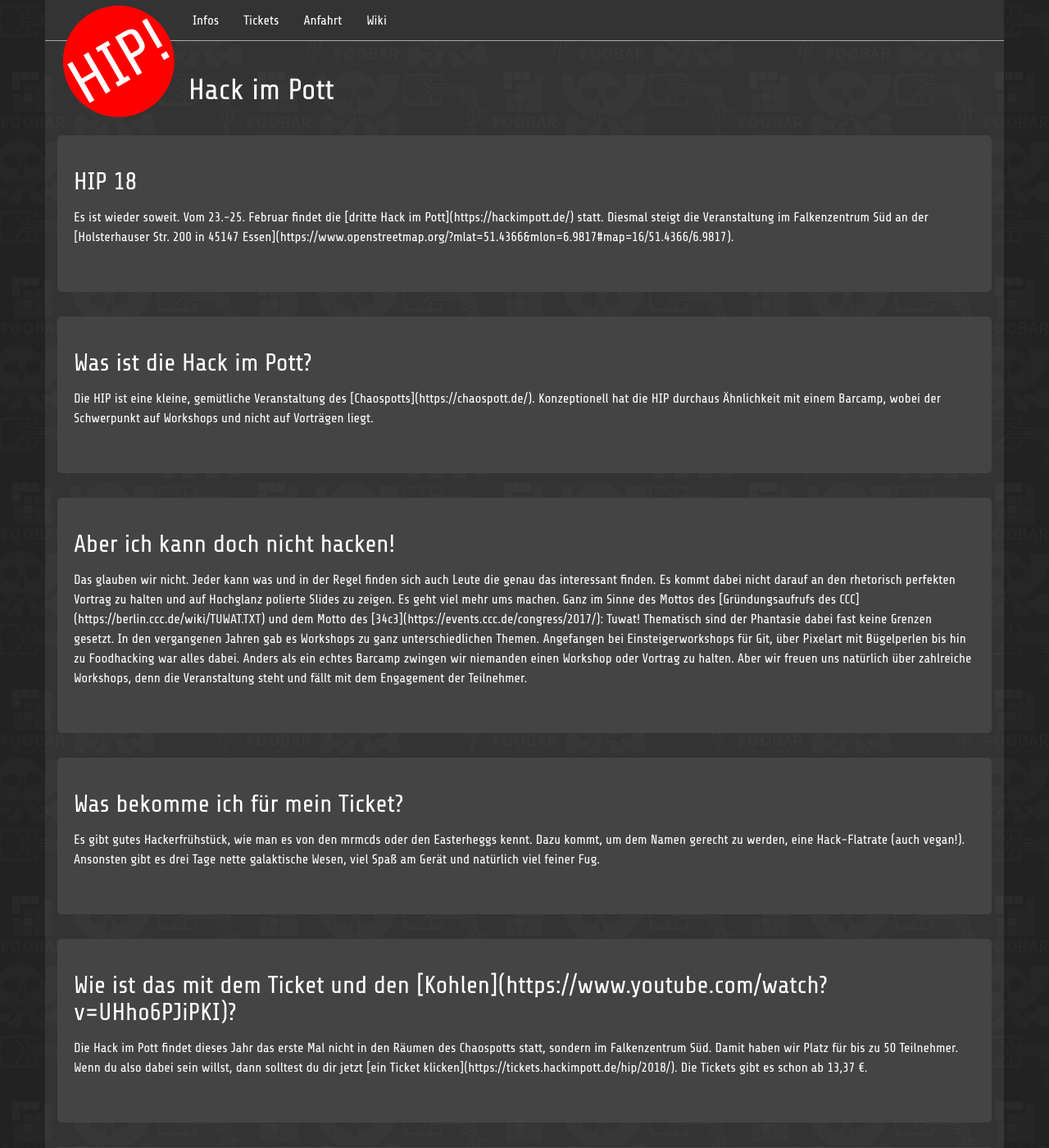
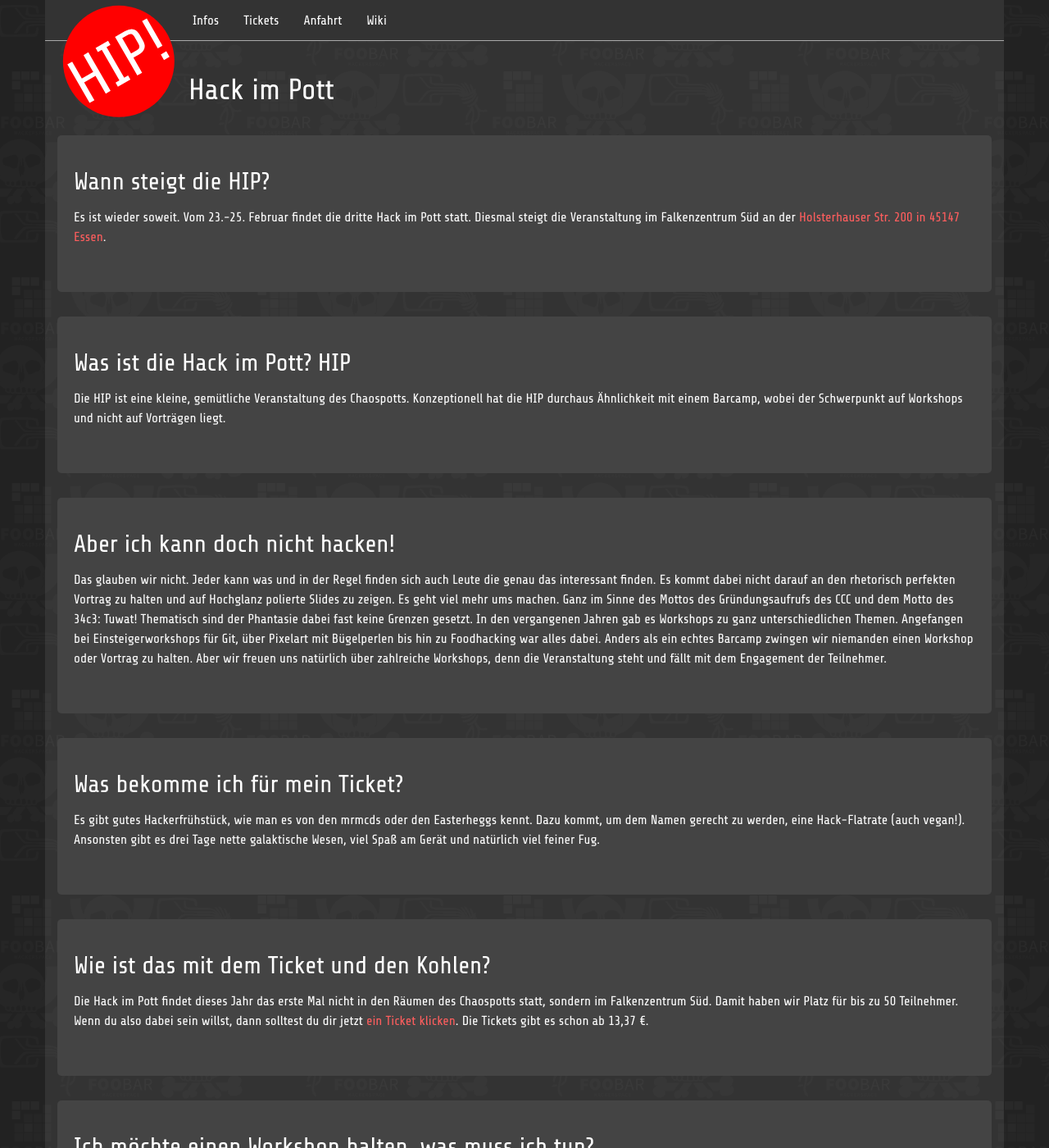
Before and after one commit to c3e/hip-site, a Jekyll site: the page built from infos.html, in a window 1280 px wide and 1400 px high. Shown: the whole window at 82% size. Built offline with Jekyll 4.4.1, drawn with Linux system fonts in a browser that asks for light colours.

Commit message:
fixed links

```diff
--- a/infos.html
+++ b/infos.html
@@ -8,19 +8,19 @@
 
 <div class="box">
     <h2>
-        HIP 18
+        Wann steigt die HIP?
     </h2>
     <p>
-        Es ist wieder soweit. Vom 23.-25. Februar findet die [dritte Hack im Pott](https://hackimpott.de/) statt. Diesmal steigt die Veranstaltung im Falkenzentrum Süd an der [Holsterhauser Str. 200 in 45147 Essen](https://www.openstreetmap.org/?mlat=51.4366&mlon=6.9817#map=16/51.4366/6.9817).
+        Es ist wieder soweit. Vom 23.-25. Februar findet die dritte Hack im Pott statt. Diesmal steigt die Veranstaltung im Falkenzentrum Süd an der <a href="https://www.openstreetmap.org/?mlat=51.4366&mlon=6.9817#map=16/51.4366/6.9817"> Holsterhauser Str. 200 in 45147 Essen</a>.
     </p>
 </div>
 
 <div class="box">
     <h2>
-        Was ist die Hack im Pott?
+        Was ist die Hack im Pott? HIP
     </h2>
     <p>
-        Die HIP ist eine kleine, gemütliche Veranstaltung des [Chaospotts](https://chaospott.de/). Konzeptionell hat die HIP durchaus Ähnlichkeit mit einem Barcamp, wobei der Schwerpunkt auf Workshops und nicht auf Vorträgen liegt.
+        Die HIP ist eine kleine, gemütliche Veranstaltung des Chaospotts. Konzeptionell hat die HIP durchaus Ähnlichkeit mit einem Barcamp, wobei der Schwerpunkt auf Workshops und nicht auf Vorträgen liegt.
     </p>
 </div>
 
@@ -29,7 +29,7 @@
         Aber ich kann doch nicht hacken!
     </h2>
     <p>
-        Das glauben wir nicht. Jeder kann was und in der Regel finden sich auch Leute die genau das interessant finden. Es kommt dabei nicht darauf an den rhetorisch perfekten Vortrag zu halten und auf Hochglanz polierte Slides zu zeigen. Es geht viel mehr ums machen. Ganz im Sinne des Mottos des [Gründungsaufrufs des CCC](https://berlin.ccc.de/wiki/TUWAT.TXT) und dem Motto des [34c3](https://events.ccc.de/congress/2017/): Tuwat! Thematisch sind der Phantasie dabei fast keine Grenzen gesetzt. In den vergangenen Jahren gab es  Workshops zu ganz unterschiedlichen Themen. Angefangen bei Einsteigerworkshops für Git, über Pixelart mit Bügelperlen bis hin zu Foodhacking war alles dabei. Anders als ein echtes Barcamp zwingen wir niemanden einen Workshop oder Vortrag zu halten. Aber wir freuen uns natürlich über zahlreiche Workshops, denn die Veranstaltung steht und fällt mit dem Engagement der Teilnehmer.
+        Das glauben wir nicht. Jeder kann was und in der Regel finden sich auch Leute die genau das interessant finden. Es kommt dabei nicht darauf an den rhetorisch perfekten Vortrag zu halten und auf Hochglanz polierte Slides zu zeigen. Es geht viel mehr ums machen. Ganz im Sinne des Mottos des Gründungsaufrufs des CCC und dem Motto des 34c3: Tuwat! Thematisch sind der Phantasie dabei fast keine Grenzen gesetzt. In den vergangenen Jahren gab es  Workshops zu ganz unterschiedlichen Themen. Angefangen bei Einsteigerworkshops für Git, über Pixelart mit Bügelperlen bis hin zu Foodhacking war alles dabei. Anders als ein echtes Barcamp zwingen wir niemanden einen Workshop oder Vortrag zu halten. Aber wir freuen uns natürlich über zahlreiche Workshops, denn die Veranstaltung steht und fällt mit dem Engagement der Teilnehmer.
     </p>
 </div>
 
@@ -44,10 +44,10 @@
 
 <div class="box">
     <h2>
-        Wie ist das mit dem Ticket und den [Kohlen](https://www.youtube.com/watch?v=UHho6PJiPKI)?
+        Wie ist das mit dem Ticket und den Kohlen?
     </h2>
     <p>
-       Die Hack im Pott findet dieses Jahr das erste Mal nicht in den Räumen des Chaospotts statt, sondern im Falkenzentrum Süd. Damit haben wir Platz für bis zu 50 Teilnehmer. Wenn du also dabei sein willst, dann solltest du dir jetzt [ein Ticket klicken](https://tickets.hackimpott.de/hip/2018/). Die Tickets gibt es schon ab 13,37 €.
+       Die Hack im Pott findet dieses Jahr das erste Mal nicht in den Räumen des Chaospotts statt, sondern im Falkenzentrum Süd. Damit haben wir Platz für bis zu 50 Teilnehmer. Wenn du also dabei sein willst, dann solltest du dir jetzt <a href="https://tickets.hackimpott.de/hip/2018/"> ein Ticket klicken</a>. Die Tickets gibt es schon ab 13,37 €.
     </p>
 </div>
 
```
